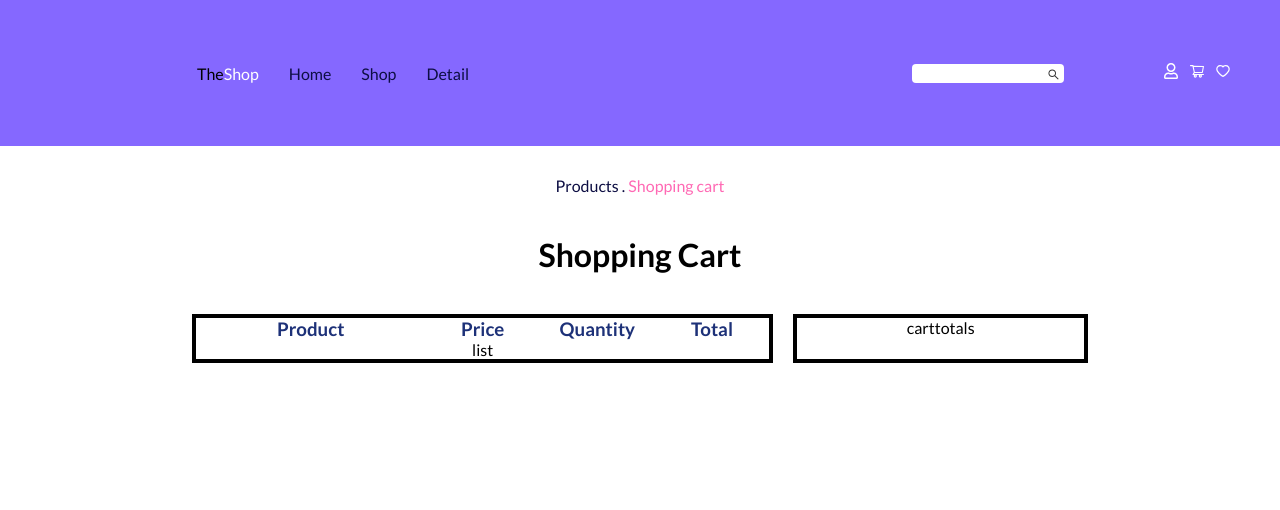
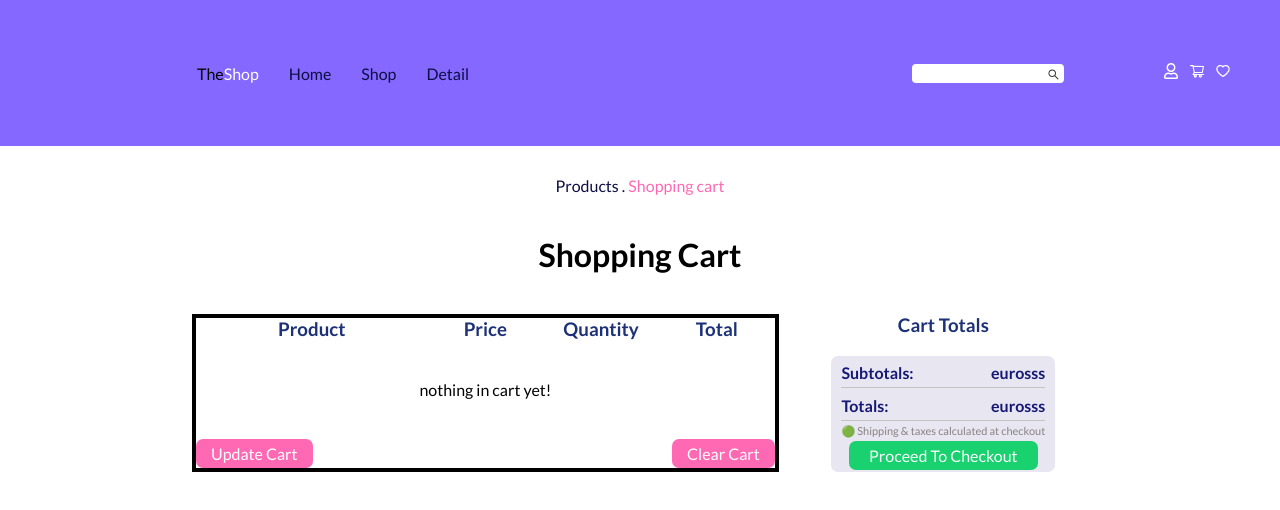
Before and after one commit to arkhamz/web-shop-front, a React (Create React App) app: page /cart in a window 1280 px wide. Shown: the top 510 px of the page. Built offline with nearby package versions, Linux system fonts and the light colour scheme.

Commit message:
style cart list up until inserting actual products

```diff
--- a/src/pages/Cart.css
+++ b/src/pages/Cart.css
@@ -1,3 +1,4 @@
+/* whole cart page */
 .cartPageContainer {
   padding: 30px 15%;
   transition: padding 0.7s ease-in;
@@ -7,19 +8,19 @@
   margin: 40px 0px;
 }
 
+/* excluding the links at the top */
 .cartContent {
   display: flex;
   gap: 20px;
 }
 
+/* table/list of products including the column names*/
 .cartItems {
   border: 4px solid black;
   flex: 2;
-}
-
-.cartTotals {
-  border: 4px solid black;
-  flex: 1;
+  display: flex;
+  flex-direction: column;
+  gap: 40px;
 }
 
 .columnNames {
@@ -30,14 +31,83 @@
   color: #1d3178;
 }
 
+/* columname positioning */
 #priceH3,
 #quantityH3,
-#totalH3 {
+#productTotalH3,
+#totalsH3 {
   flex: 1;
 }
 
 #productH3 {
   flex: 2;
+}
+
+/* actual list of products */
+.cartProductList {
+  display: flex;
+  flex-direction: column;
+}
+
+/* pink btns at bottom */
+.cartListBtns {
+  display: flex;
+  justify-content: space-between;
+}
+
+.cartListBtns button {
+  all: unset;
+  padding: 5px 15px;
+  color: white;
+  background-color: hotpink;
+  border-radius: 7px;
+  cursor: pointer;
+}
+/* totals section on the right */
+.cartTotalsDiv {
+  flex: 1;
+  display: flex;
+  flex-direction: column;
+  align-items: center;
+  gap: 20px;
+}
+
+/* grey colored card */
+.totalsProceedCard {
+  padding: 0px 10px;
+  background-color: #e8e6f1;
+  color: #151875;
+  flex: 1;
+  display: flex;
+  flex-direction: column;
+  justify-content: space-around;
+  border-radius: 7px;
+}
+
+#subTotals,
+#finalTotals {
+  display: flex;
+  justify-content: space-between;
+  border-bottom: 1px solid rgb(197, 195, 195);
+  padding: 5px 0px;
+}
+
+#shipText {
+  color: rgb(134, 130, 130);
+  font-size: 11px;
+}
+
+#proceedButtonDiv {
+  display: flex;
+  justify-content: center;
+}
+#proceedButtonDiv button {
+  all: unset;
+  color: white;
+  background-color: #19d16f;
+  padding: 5px 10%;
+  border-radius: 7px;
+  cursor: pointer;
 }
 
 @media screen and (max-width: 1000px) {
--- a/src/pages/Cart.js
+++ b/src/pages/Cart.js
@@ -2,6 +2,17 @@ import { Link } from "react-router-dom";
 import "./Cart.css";
 
 const Cart = ({ cartState }) => {
+  //if cartState is empty put a placeholder instead
+  const renderProducts =
+    cartState.length < 1
+      ? "nothing in cart yet!"
+      : cartState.map((product) => {
+          return (
+            <div key={product.id} className="cartListItem">
+              {product.title}
+            </div>
+          );
+        });
   return (
     <div className="cartPageContainer">
       <div className="links">
@@ -21,13 +32,37 @@ const Cart = ({ cartState }) => {
             <h3 id="quantityH3" className="cartH3">
               Quantity
             </h3>
-            <h3 id="totalH3" className="cartH3">
+            <h3 id="productTotalH3" className="cartH3">
               Total
             </h3>
           </div>
-          <div className="cartProductList">list</div>
+          <div className="cartProductList">{renderProducts}</div>
+          <div className="cartListBtns">
+            <button>Update Cart</button>
+            <button>Clear Cart</button>
+          </div>
         </div>
-        <div className="cartTotals">carttotals</div>
+        <div className="cartTotalsDiv">
+          <div className="columNames">
+            <h3 id="totalsH3" className="cartH3">
+              Cart Totals
+            </h3>
+          </div>
+          <div className="totalsProceedCard">
+            <div id="subTotals">
+              <h4>Subtotals:</h4> <h4>eurosss</h4>
+            </div>
+            <div id="finalTotals">
+              <h4>Totals:</h4> <h4>eurosss</h4>
+            </div>
+            <div id="shipText">
+              <p>🟢 Shipping & taxes calculated at checkout</p>
+            </div>
+            <div id="proceedButtonDiv">
+              <button>Proceed To Checkout</button>
+            </div>
+          </div>
+        </div>
       </div>
     </div>
   );
```
